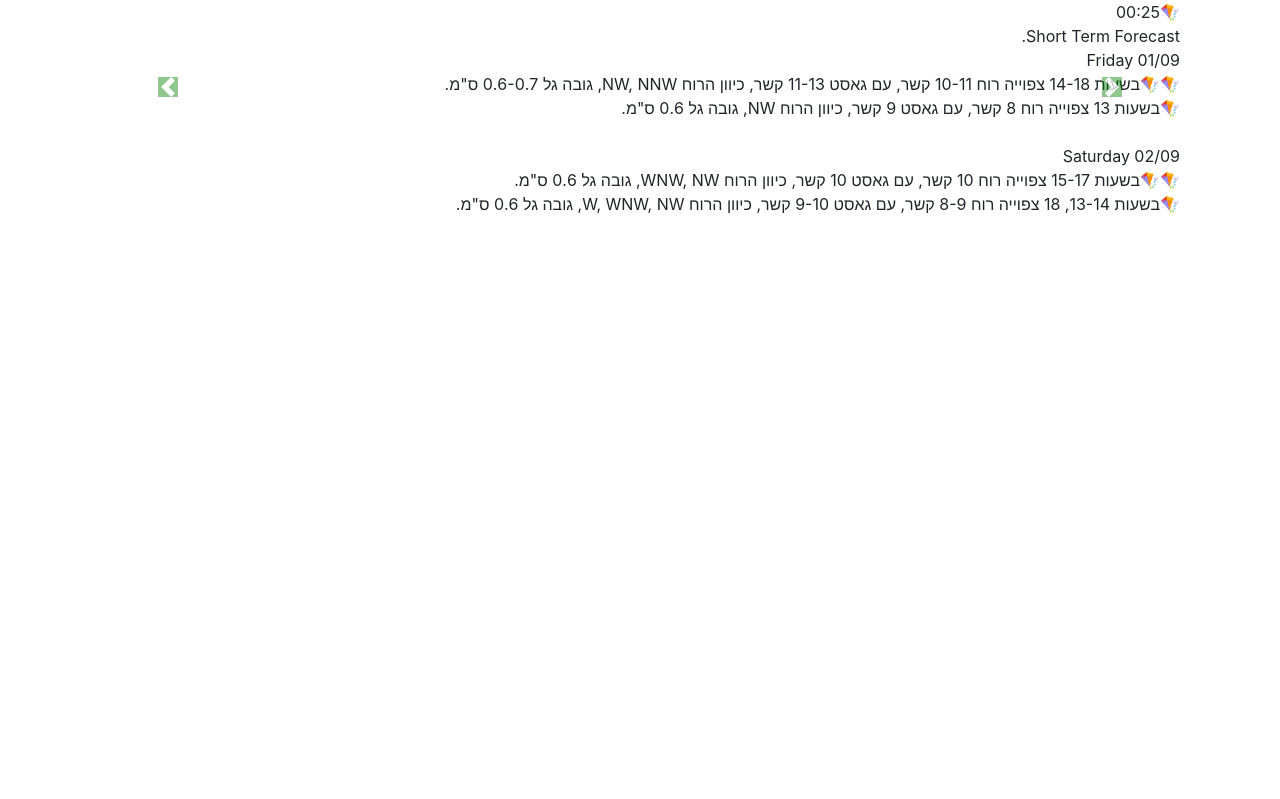
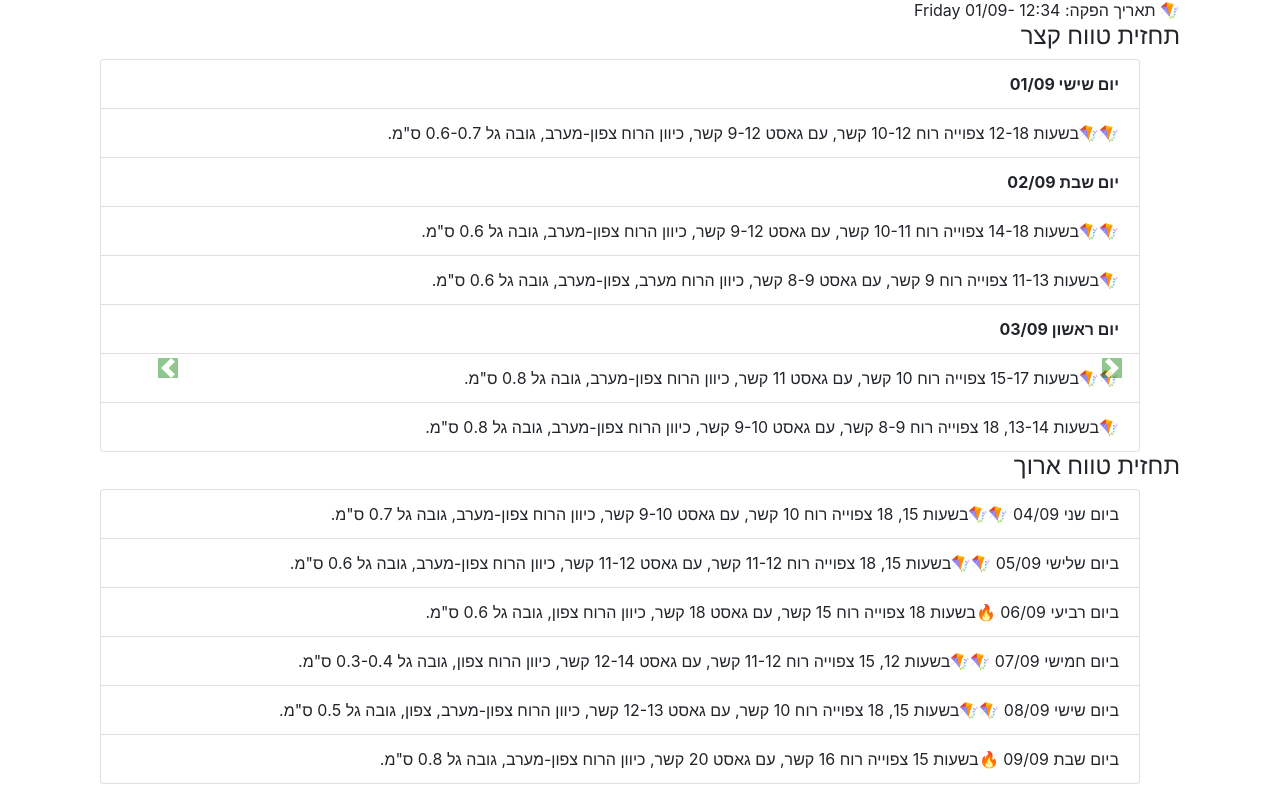
Before and after one commit to yanivkoren/wind, a plain HTML site: page modified_bootstrap.html in a window 1280 px wide. Shown: the part 111-910 px from the top of the page. Before the commit the page ends 800 px from the top, so only its background shows below. Drawn offline with nearby package versions, Linux system fonts and the light colour scheme.

Commit message:
Add files via upload

```diff
--- a/modified_bootstrap.html
+++ b/modified_bootstrap.html
@@ -92,25 +92,32 @@
                     <!-- Block 1 with Random Text -->
                     <div class="carousel-item active">
                         <div class="d-block w-100 text-right"
-                            style="background-color: white; height: 300px; padding: 15px;">
+                            style="background-color: white; ; padding: 15px;">
 <!-- block1_PLACEHOLDER -->
-🪁Laguna Bat Yam forecast:<br>
-🪁Friday 01/09<br>
-🪁00:25<br>
+<h2>לגונה בת ים</h2>
+🪁 תאריך הפקה: Friday 01/09- 12:34<br>
+<h4> תחזית טווח קצר </h4>
+<ul class='list-group'>
+<li class="list-group-item"> <b>יום שישי 01/09</b></li>
+<li class="list-group-item"> 🪁🪁בשעות 12-18 צפוייה רוח 10-12 קשר, עם גאסט 9-12 קשר, כיוון הרוח צפון-מערב, גובה גל 0.6-0.7 ס"מ.</li>
+<li class="list-group-item"> <b>יום שבת 02/09</b></li>
+<li class="list-group-item"> 🪁🪁בשעות 14-18 צפוייה רוח 10-11 קשר, עם גאסט 9-12 קשר, כיוון הרוח צפון-מערב, גובה גל 0.6 ס"מ.</li>
+<li class="list-group-item"> 🪁בשעות 11-13 צפוייה רוח 9 קשר, עם גאסט 8-9 קשר, כיוון הרוח מערב, צפון-מערב, גובה גל 0.6 ס"מ.</li>
+<li class="list-group-item"> <b>יום ראשון 03/09</b></li>
+<li class="list-group-item"> 🪁🪁בשעות 15-17 צפוייה רוח 10 קשר, עם גאסט 11 קשר, כיוון הרוח צפון-מערב, גובה גל 0.8 ס"מ.</li>
+<li class="list-group-item"> 🪁בשעות 13-14, 18 צפוייה רוח 8-9 קשר, עם גאסט 9-10 קשר, כיוון הרוח צפון-מערב, גובה גל 0.8 ס"מ.</li>
+</ul>
 
-Short Term Forecast.<br>
+<h4> תחזית טווח ארוך </h4>
+<ul class='list-group'>
+<li class="list-group-item"> ביום שני 04/09 🪁🪁בשעות 15, 18 צפוייה רוח 10 קשר, עם גאסט 9-10 קשר, כיוון הרוח צפון-מערב, גובה גל 0.7 ס"מ.</li>
+<li class="list-group-item"> ביום שלישי 05/09 🪁🪁בשעות 15, 18 צפוייה רוח 11-12 קשר, עם גאסט 11-12 קשר, כיוון הרוח צפון-מערב, גובה גל 0.6 ס"מ.</li>
+<li class="list-group-item"> ביום רביעי 06/09 🔥בשעות 18 צפוייה רוח 15 קשר, עם גאסט 18 קשר, כיוון הרוח צפון, גובה גל 0.6 ס"מ.</li>
+<li class="list-group-item"> ביום חמישי 07/09 🪁🪁בשעות 12, 15 צפוייה רוח 11-12 קשר, עם גאסט 12-14 קשר, כיוון הרוח צפון, גובה גל 0.3-0.4 ס"מ.</li>
+<li class="list-group-item"> ביום שישי 08/09 🪁🪁בשעות 15, 18 צפוייה רוח 10 קשר, עם גאסט 12-13 קשר, כיוון הרוח צפון-מערב, צפון, גובה גל 0.5 ס"מ.</li>
+<li class="list-group-item"> ביום שבת 09/09 🔥בשעות 15 צפוייה רוח 16 קשר, עם גאסט 20 קשר, כיוון הרוח צפון-מערב, גובה גל 0.8 ס"מ.</li>
+</ul>
 
-Friday 01/09<br>
-🪁🪁בשעות 14-18 צפוייה רוח 10-11 קשר, עם גאסט 11-13 קשר, כיוון הרוח NW, NNW, גובה גל 0.6-0.7 ס"מ.<br>
-🪁בשעות 13 צפוייה רוח 8 קשר, עם גאסט 9 קשר, כיוון הרוח NW, גובה גל 0.6 ס"מ.<br>
-<br>
-Saturday 02/09<br>
-🪁🪁בשעות 15-17 צפוייה רוח 10 קשר, עם גאסט 10 קשר, כיוון הרוח WNW, NW, גובה גל 0.6 ס"מ.<br>
-🪁בשעות 13-14, 18 צפוייה רוח 8-9 קשר, עם גאסט 9-10 קשר, כיוון הרוח W, WNW, NW, גובה גל 0.6 ס"מ.<br>
-<br>
-Sunday 03/09<br>
-🪁🪁בשעות 14-17 צפוייה רוח 10 קשר, עם גאסט 10-11 קשר, כיוון הרוח WNW, NW, גובה גל 0.8 ס"מ.<br>
-🪁בשעות 12-13, 18 צפוייה רוח 8-9 קשר, עם גאסט 8-10 קשר, כיוון הרוח W, WNW, NW, גובה גל 0.7-0.8 ס"מ.<br>
 
                         </div>
                     </div>
```
